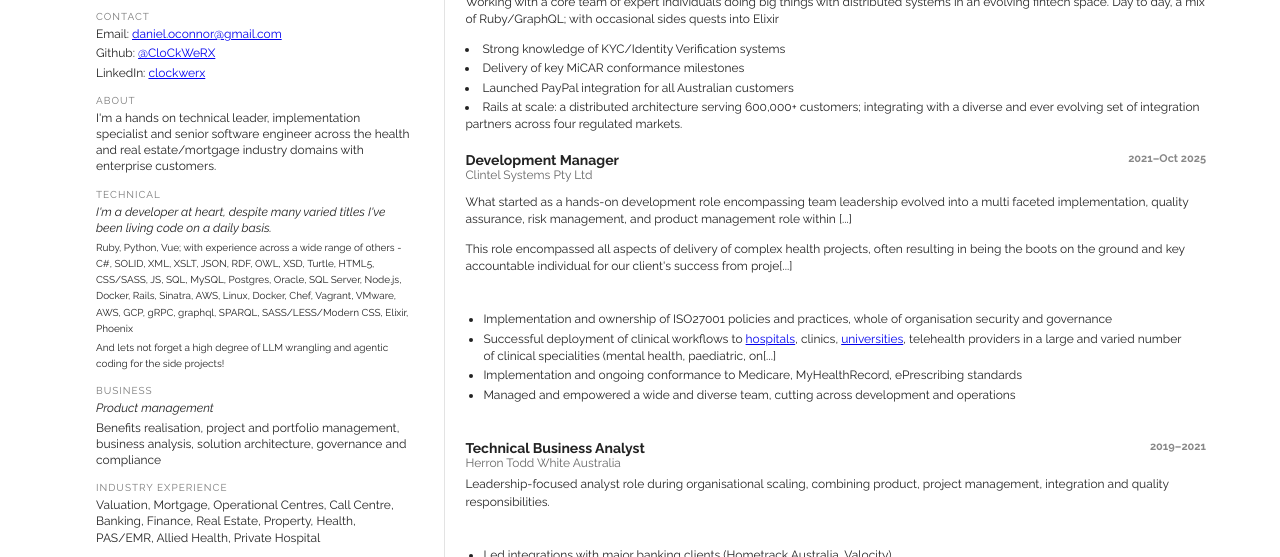
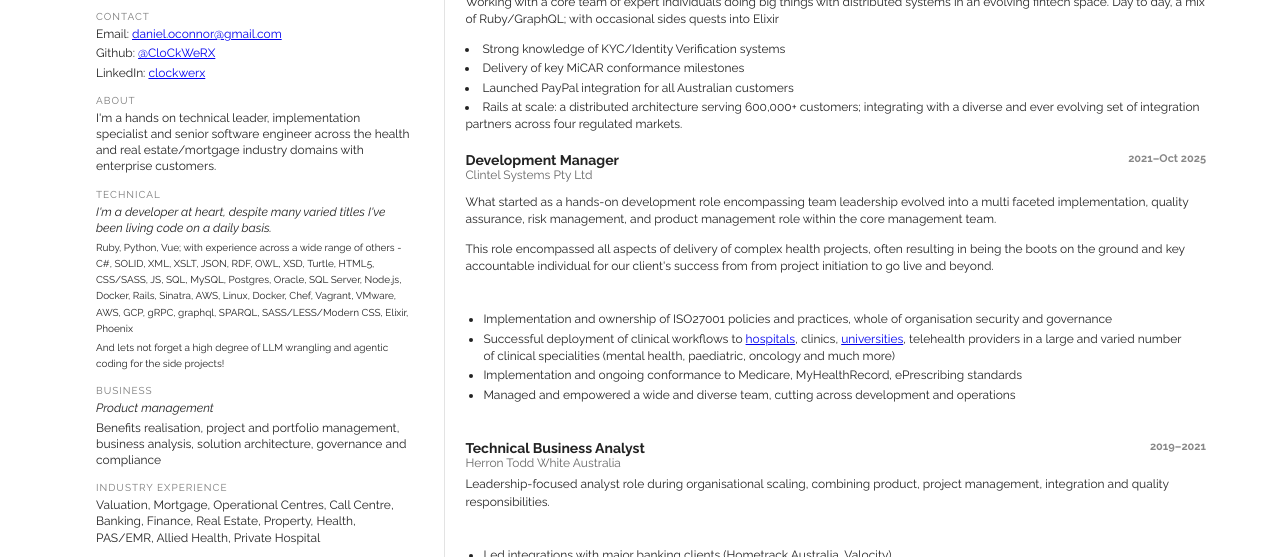
Before and after one commit to CloCkWeRX/clockwerx.github.io, a plain HTML site: page index.html in a window 1280 px wide. Shown: the part 190-747 px from the top of the page. Drawn offline with Linux system fonts and the light colour scheme.

Commit message:
Update index.html

```diff
--- a/index.html
+++ b/index.html
@@ -261,12 +261,12 @@ h1 {
       <h3>Development Manager <span class="dates">2021–Oct 2025</span></h3>
       <div class="company">Clintel Systems Pty Ltd</div>
       <div class="job-desc">
-        <p>What started as a hands-on development role encompassing team leadership evolved into a multi faceted implementation, quality assurance, risk management, and product management role within [...]
-        <p>This role encompassed all aspects of delivery of complex health projects, often resulting in being the boots on the ground and key accountable individual for our client's success from proje[...]
+        <p>What started as a hands-on development role encompassing team leadership evolved into a multi faceted implementation, quality assurance, risk management, and product management role within the core management team.</p>
+        <p>This role encompassed all aspects of delivery of complex health projects, often resulting in being the boots on the ground and key accountable individual for our client's success from  from project initiation to go live and beyond.</p>
 
         <ul>
           <li>Implementation and ownership of ISO27001 policies and practices, whole of organisation security and governance</li>
-          <li>Successful deployment of clinical workflows to <a href="https://www.talkinghealthtech.com/news/from-go-live-to-lasting-impact-how-careright-and-allowah-are-redefining-complex-care-delivery">hospitals</a>, clinics, <a href="https://www.pulseit.news/australian-digital-health/qut-health-clinics-implement-careright/">universities</a>, telehealth providers in a large and varied number of clinical specialities (mental health, paediatric, on[...]
+          <li>Successful deployment of clinical workflows to <a href="https://www.talkinghealthtech.com/news/from-go-live-to-lasting-impact-how-careright-and-allowah-are-redefining-complex-care-delivery">hospitals</a>, clinics, <a href="https://www.pulseit.news/australian-digital-health/qut-health-clinics-implement-careright/">universities</a>, telehealth providers in a large and varied number of clinical specialities (mental health, paediatric, oncology and much more)</li>
           <li>Implementation and ongoing conformance to Medicare, MyHealthRecord, ePrescribing standards</li>
           <li>Managed and empowered a wide and diverse team, cutting across development and operations</li>
         </ul>
```
